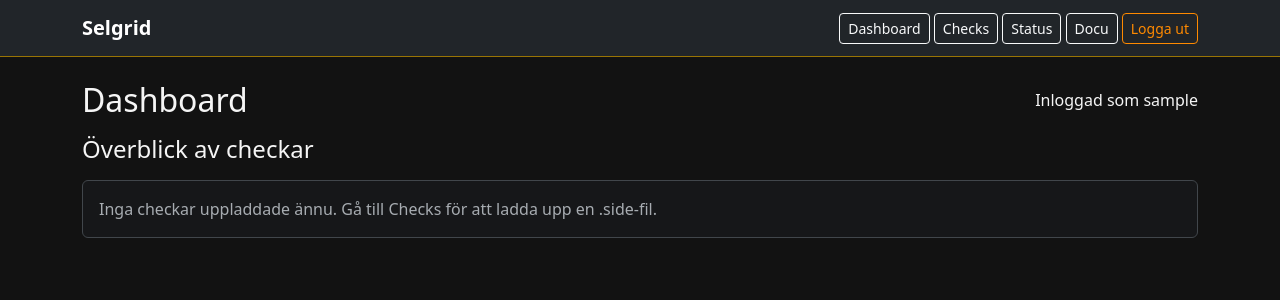
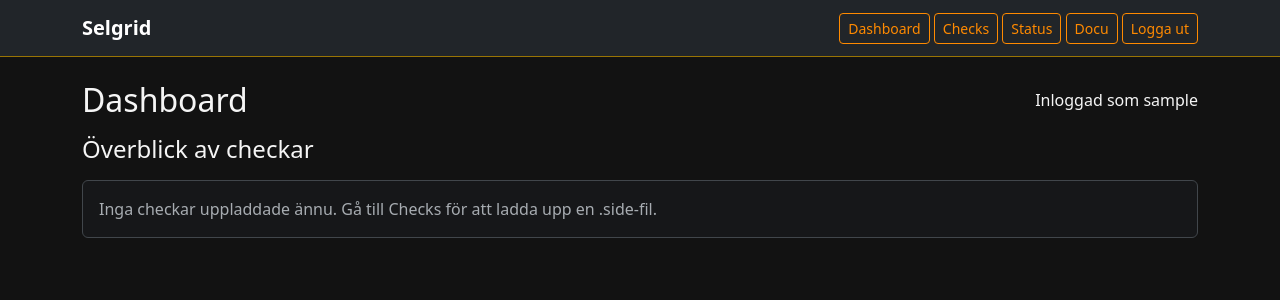
Before and after one commit to bjornwahman/selgrid, a Flask app: page /dashboard in a window 1280 px wide. Shown: the top 300 px of the page. Run offline with Flask 3, Linux system fonts and the light colour scheme; the visitor is signed in with stand-in values (Sample User, id 1); data that the repository does not hold is empty.

Commit message:
Uppdatera meny och check-navigering

```diff
--- a/templates/base.html
+++ b/templates/base.html
@@ -47,6 +47,14 @@
         padding: 1rem;
         border: 1px solid transparent;
       }
+      .check-link {
+        display: block;
+        text-decoration: none;
+        color: inherit;
+      }
+      .check-link:hover .check-tile {
+        border-color: var(--sel-orange);
+      }
       .check-tile.ok {
         background: rgba(25, 135, 84, 0.2);
         border-color: rgba(25, 135, 84, 0.6);
@@ -70,16 +78,16 @@
         <a class="navbar-brand fw-semibold" href="{{ url_for('index') }}">Selgrid</a>
         <div>
           {% if current_user.is_authenticated %}
+            <a class="btn btn-outline-warning btn-sm" href="{{ url_for('dashboard') }}">Dashboard</a>
+            <a class="btn btn-outline-warning btn-sm" href="{{ url_for('checks_page') }}">Checks</a>
+            <a class="btn btn-outline-warning btn-sm" href="{{ url_for('status_page') }}">Status</a>
+            <a class="btn btn-outline-warning btn-sm" href="{{ url_for('docu_page') }}">Docu</a>
             {% if current_user.username == 'admin' %}
               <a class="btn btn-outline-warning btn-sm" href="{{ url_for('admin_page') }}">Admin</a>
             {% endif %}
-            <a class="btn btn-outline-light btn-sm" href="{{ url_for('dashboard') }}">Dashboard</a>
-            <a class="btn btn-outline-light btn-sm" href="{{ url_for('checks_page') }}">Checks</a>
-            <a class="btn btn-outline-light btn-sm" href="{{ url_for('status_page') }}">Status</a>
-            <a class="btn btn-outline-light btn-sm" href="{{ url_for('docu_page') }}">Docu</a>
             <a class="btn btn-outline-warning btn-sm" href="{{ url_for('logout') }}">Logga ut</a>
           {% else %}
-            <a class="btn btn-outline-light btn-sm" href="{{ url_for('login') }}">Logga in</a>
+            <a class="btn btn-outline-warning btn-sm" href="{{ url_for('login') }}">Logga in</a>
           {% endif %}
         </div>
       </div>
--- a/templates/dashboard.html
+++ b/templates/dashboard.html
@@ -12,6 +12,7 @@
     {% set is_ok = run and run.status == 'success' %}
     {% set is_failed = run and run.status == 'failed' %}
     <div class="col-md-6 col-lg-4">
+      <a href="{{ url_for('test_detail', test_case_id=row.test.id) }}" class="check-link">
         <div class="check-tile {% if is_ok %}ok{% elif is_failed %}failed{% else %}unknown{% endif %}">
           <div class="d-flex justify-content-between align-items-start gap-2">
             <strong>{{ row.test.name }}</strong>
@@ -31,6 +32,7 @@
             {% endif %}
           </div>
         </div>
+      </a>
     </div>
   {% else %}
     <div class="col-12">
--- a/templates/test_detail.html
+++ b/templates/test_detail.html
@@ -42,7 +42,7 @@
 </div>
 
 <h4>Körhistorik</h4>
-{% for run in runs %}
+{% for run in runs[:1] %}
   <div class="card mb-3">
     <div class="card-header d-flex justify-content-between">
       <span>{{ run.started_at }} - {% if run.status == 'failed' %}<span class='badge text-bg-danger'>FAILED</span>{% elif run.status == 'success' %}<span class='badge text-bg-success'>SUCCESS</span>{% else %}<span class='badge text-bg-secondary'>{{ run.status }}</span>{% endif %}</span>
```
Lines whose indentation alone changed are shown as unchanged.
